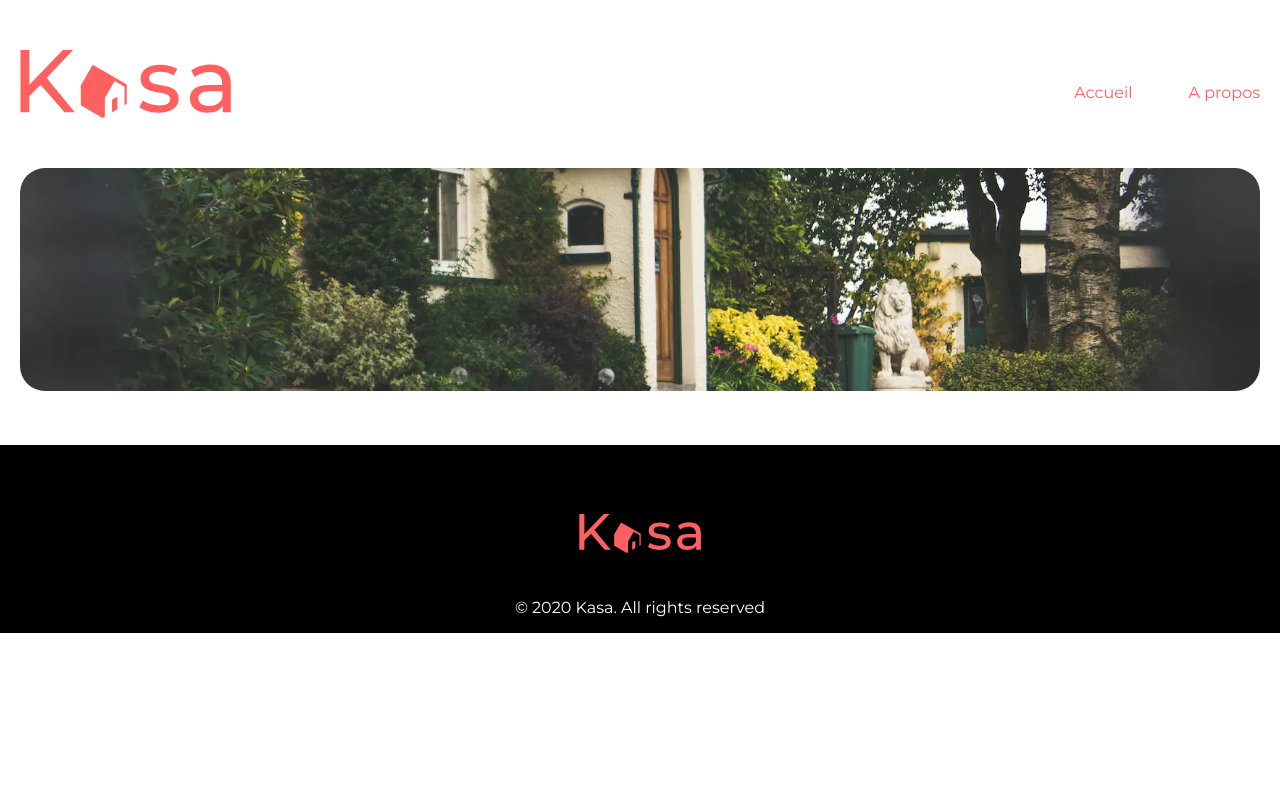
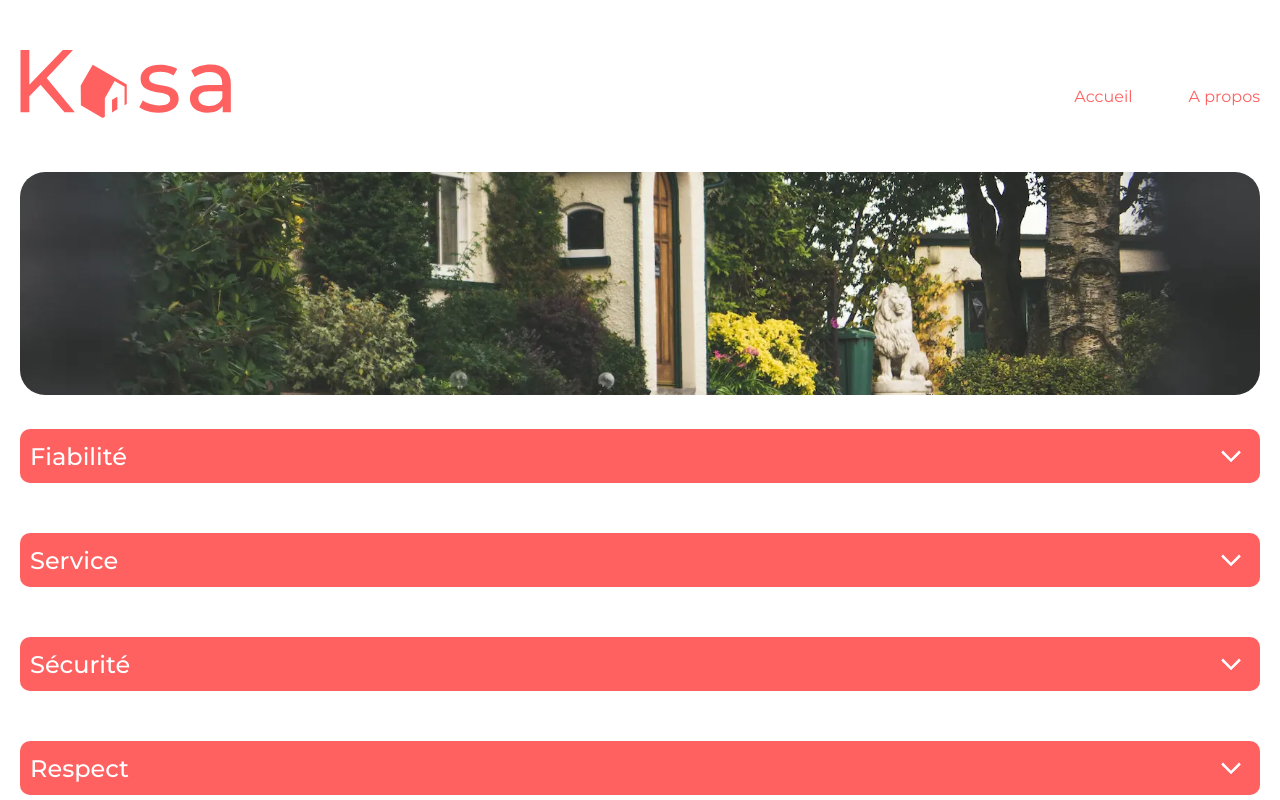
Before and after one commit to MandyTrl/Kasa, a React (Create React App) app: page /about in a window 1280 px wide. Shown: the top 800 px of the page. Built offline with nearby package versions, Linux system fonts and the light colour scheme.

Commit message:
add link on Logo + update and add collapse component for about page + create json file for about page + update img on location card

```diff
--- a/src/components/Navbar.tsx
+++ b/src/components/Navbar.tsx
@@ -6,7 +6,9 @@ const Navbar = () => {
   return (
     <header>
       <nav>
-        <img src={logo} alt="logo kasa" className="navbar__logo" />
+        <Link to="/">
+          <img src={logo} alt="logo kasa" className="navbar__logo" />
+        </Link>
 
         <ul>
           <li className="nav__links">
--- a/src/components/ui/Collapse.tsx
+++ b/src/components/ui/Collapse.tsx
@@ -3,35 +3,75 @@ import Down from '../../assets/previous-arrow.svg'
 import Up from '../../assets/next-arrow.svg'
 import clsx from 'clsx'
 
+type AboutSectionType = {
+  name?: string
+  content: string
+}
+
+export enum CollapseTypeEnum {
+  ABOUT = 'ABOUT',
+  STUFF = 'STUFF',
+  DETAILS = 'DETAILS'
+}
+
 type CollapseProps = {
   sectionName: string
-  section: string | string[]
+  typeOfSection: CollapseTypeEnum
+  sectionContent: string | string[] | AboutSectionType[]
 }
 
-const Collapse = ({ section, sectionName }: CollapseProps) => {
-  const handleDescription = typeof section === 'string'
+const Collapse = ({ sectionName, sectionContent, typeOfSection }: CollapseProps) => {
   const [isOpen, setIsOpen] = useState<boolean>(false)
+
+  const renderSectionContent = () => {
+    switch (typeOfSection) {
+      case CollapseTypeEnum.DETAILS:
+        return (
+          <div className={clsx(isOpen ? 'details__collapse-open' : 'details__collapse-closed', 'details__collapse')}>
+            <p className="inner__details__collapse">{sectionContent as string}</p>
+          </div>
+        )
+
+      case CollapseTypeEnum.STUFF:
+        return (
+          <div className={clsx(isOpen ? 'details__collapse-open' : 'details__collapse-closed', 'details__collapse')}>
+            <ul className="inner__details__collapse">
+              {(sectionContent as string[]).map((el, index) => (
+                <li key={index}>{el}</li>
+              ))}
+            </ul>
+          </div>
+        )
+
+      case CollapseTypeEnum.ABOUT:
+        return (
+          <div className={clsx(isOpen ? 'details__collapse-open' : 'details__collapse-closed', 'details__collapse')}>
+            <div className="inner__details__collapse">
+              {(sectionContent as AboutSectionType[]).map((el: AboutSectionType, index: number) => (
+                <div key={index}>
+                  {el.name != null && <p className="inner__details__collapse__title">{el.name}</p>}
+                  <p className={el.name != null ? 'inner__details__collapse__content' : ''}>{el.content}</p>
+                </div>
+              ))}
+            </div>
+          </div>
+        )
+
+      default:
+        return null
+    }
+  }
 
   return (
     <div className="collapse">
       <div className="collapse__name__container">
-        <p className="collapse__name">{sectionName}</p>
+        <p className={clsx(typeOfSection === CollapseTypeEnum.ABOUT && 'collapse__name__about', 'collapse__name')}>
+          {sectionName}
+        </p>
         <img src={isOpen ? Down : Up} alt="click to scroll down" onClick={() => setIsOpen(!isOpen)} />
       </div>
 
-      {handleDescription ? (
-        <div className={clsx(isOpen ? 'details__collapse-open' : 'details__collapse-closed', 'details__collapse')}>
-          <p className="inner__details__collapse">{section}</p>
-        </div>
-      ) : (
-        <div className={clsx(isOpen ? 'details__collapse-open' : 'details__collapse-closed', 'details__collapse')}>
-          <ul className="inner__details__collapse">
-            {section.map((el) => {
-              return <li key={el}>{el}</li>
-            })}
-          </ul>
-        </div>
-      )}
+      {renderSectionContent()}
     </div>
   )
 }
--- a/src/pages/About/index.tsx
+++ b/src/pages/About/index.tsx
@@ -1,11 +1,19 @@
 import React from 'react'
 import AboutBanner from '../../assets/about-banner.webp'
 import Banner from '../../components/ui/Banner'
+import Collapse, { CollapseTypeEnum } from '../../components/ui/Collapse'
+import AboutDatas from '../../shared/about.json'
 
 const About = () => {
   return (
     <div className="main">
       <Banner imgSrc={AboutBanner} />
+
+      {AboutDatas.map((el) => (
+        <div className="about" key={el.title}>
+          <Collapse sectionContent={el.sections} typeOfSection={CollapseTypeEnum.ABOUT} sectionName={el.title} />
+        </div>
+      ))}
     </div>
   )
 }
--- a/src/pages/Logement/index.tsx
+++ b/src/pages/Logement/index.tsx
@@ -4,7 +4,7 @@ import type { LocationType } from '@/components/Card'
 import Tag from '../../components/ui/Tag'
 import Slider from '../../components/ui/Slider'
 import Rating from '../../components/ui/Rating'
-import Collapse from '../../components/ui/Collapse'
+import Collapse, { CollapseTypeEnum } from '../../components/ui/Collapse'
 import Locations from '../../shared/locations.json'
 
 const Logement = () => {
@@ -43,8 +43,20 @@ const Logement = () => {
           </div>
 
           <div className="location__details">
-            <Collapse section={location.description} sectionName="description" />
-            <Collapse section={location.equipments} sectionName="équipement" />
+            <div className="location__collapse__container">
+              <Collapse
+                typeOfSection={CollapseTypeEnum.DETAILS}
+                sectionContent={location.description}
+                sectionName="description"
+              />
+            </div>
+            <div className="location__collapse__container">
+              <Collapse
+                typeOfSection={CollapseTypeEnum.STUFF}
+                sectionContent={location.equipments}
+                sectionName="équipement"
+              />
+            </div>
           </div>
         </div>
       </div>
--- /dev/null
+++ b/src/shared/about.json
@@ -0,0 +1,54 @@
+[
+  {
+    "title": "Fiabilité",
+    "sections": [
+      {
+        "content": "Les annonces postées sur Kasa garantissent une fiabilité totale. Les photos sont conformes aux logements, et toutes les informations sont régulièrement vérifiées par nos équipes."
+      },
+      {
+        "name": "Vérification des Informations",
+        "content": "Nous assurons la vérification constante de toutes les informations fournies dans les annonces. Cela inclut la précision des détails du logement, des équipements fournis, et des règles spécifiques."
+      },
+      {
+        "name": "Authenticité des Photos",
+        "content": "Nous mettons un point d'honneur à garantir que les photos des logements sur Kasa sont authentiques. Aucune retouche excessive n'est autorisée, assurant ainsi que vous voyez exactement ce que vous obtiendrez."
+      }
+    ]
+  },
+  {
+    "title": "Service",
+    "sections": [
+      {
+        "content": "Le service chez Kasa va au-delà de la simple location de logements. Nous sommes déterminés à offrir à nos voyageurs une expérience exceptionnelle à chaque étape de leur parcours."
+      },
+      {
+        "name": "Accompagnement Personnalisé",
+        "content": "Notre équipe dévouée est à votre disposition pour répondre à toutes vos questions et préoccupations. Que vous recherchiez des recommandations locales ou que vous ayez besoin d'une assistance particulière, nous sommes là pour vous assister à tout moment."
+      },
+      {
+        "name": "Qualité et Confort",
+        "content": "Chez Kasa, la qualité prime. Chaque logement est méticuleusement inspecté pour garantir un niveau élevé de propreté et de confort. Nous nous efforçons de créer des espaces où vous vous sentez chez vous, où que vos aventures vous mènent."
+      }
+    ]
+  },
+  {
+    "title": "Sécurité",
+    "sections": [
+      {
+        "content": "La sécurité est la priorité de Kasa. Aussi bien pour nos hôtes que pour le voyageur. Chaque logement correspond aux critères de sécurité établis par nos services. En laissant une note aussi bien à l'hôte qu'au locataire, cela permet à nos équipes de vérifier et d'être alertées au respect de nos standards. Nous organisons également des ateliers obligatoires sur la sécurité domestique à nos hôtes."
+      }
+    ]
+  },
+  {
+    "title": "Respect",
+    "sections": [
+      {
+        "content": "Chez Kasa, le respect est la pierre angulaire de notre communauté. Nous croyons en l'importance de créer des connexions authentiques entre les voyageurs et les hôtes, basées sur la compréhension mutuelle et le respect mutuel."
+      },
+      {
+        "name": "Bienveillance",
+        "content": "La bienveillance fait partie des valeurs fondatrices de Kasa. Tout comportement discriminatoire ou de perturbation du voisinage entraînera une exclusion de notre plateforme."
+      }
+    ]
+  }
+]
--- a/src/styles/globals.scss
+++ b/src/styles/globals.scss
@@ -256,7 +256,7 @@ a:hover {
   align-items: center;
   margin-top: 30px;
 
-  &reference {
+  &__reference {
     font-size: 18px;
 
     h3 {
@@ -313,6 +313,9 @@ a:hover {
   display: flex;
   justify-content: space-between;
   margin-top: 31px;
+  .location__collapse__container {
+    width: 47%;
+  }
 }
 
 //SLIDER
@@ -356,33 +359,44 @@ a:hover {
 
 //COLLAPSE
 .collapse {
-  width: 582px;
+  width: 100%;
 
   .collapse__name__container {
+    z-index: 5;
     position: relative;
+    display: flex;
+    align-items: center;
+    justify-content: space-between;
     background-color: $main-color;
     border-radius: 10px;
+    height: 54px;
+    padding-right: 20px;
 
     .collapse__name {
       text-transform: capitalize;
+      font-weight: 500;
       color: #ffff;
-      padding: 10px;
+      padding-left: 10px;
       margin: 0;
+
+      &__about {
+        font-size: 24px;
+      }
     }
 
     img {
-      position: absolute;
       width: 24px;
       transform: rotate(90deg);
       transition: transform 0.4 ease-in-out;
-      top: 15%;
-      right: 3%;
       cursor: pointer;
     }
   }
 }
 
 .details__collapse {
+  position: relative;
+  padding-top: 20px;
+  bottom: 20px;
   background-color: $grey;
   border-radius: 0 0 10px 10px;
   line-height: 143%;
@@ -401,10 +415,22 @@ a:hover {
   .inner__details__collapse {
     padding: 20px;
     margin: 0;
-    margin: 0;
+
+    &__title::first-letter {
+      font-size: 20px;
+    }
+
+    &__content {
+      border-left: 1px solid #c1c1c1;
+      padding: 0 8px;
+    }
 
     li {
       list-style: none;
     }
   }
 }
+
+.about {
+  margin: 30px 0;
+}
```
Also changed, not shown: src/shared/locations.json (+11 -11 lines).
